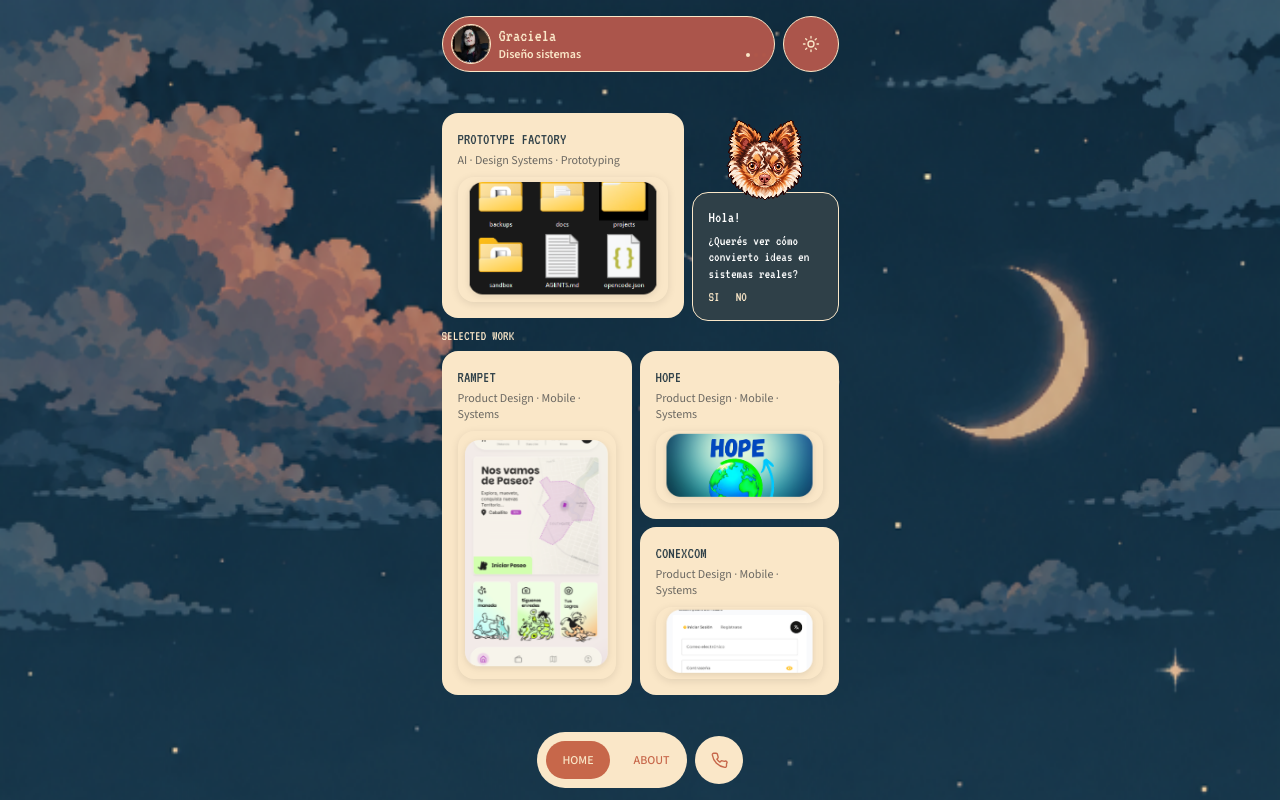
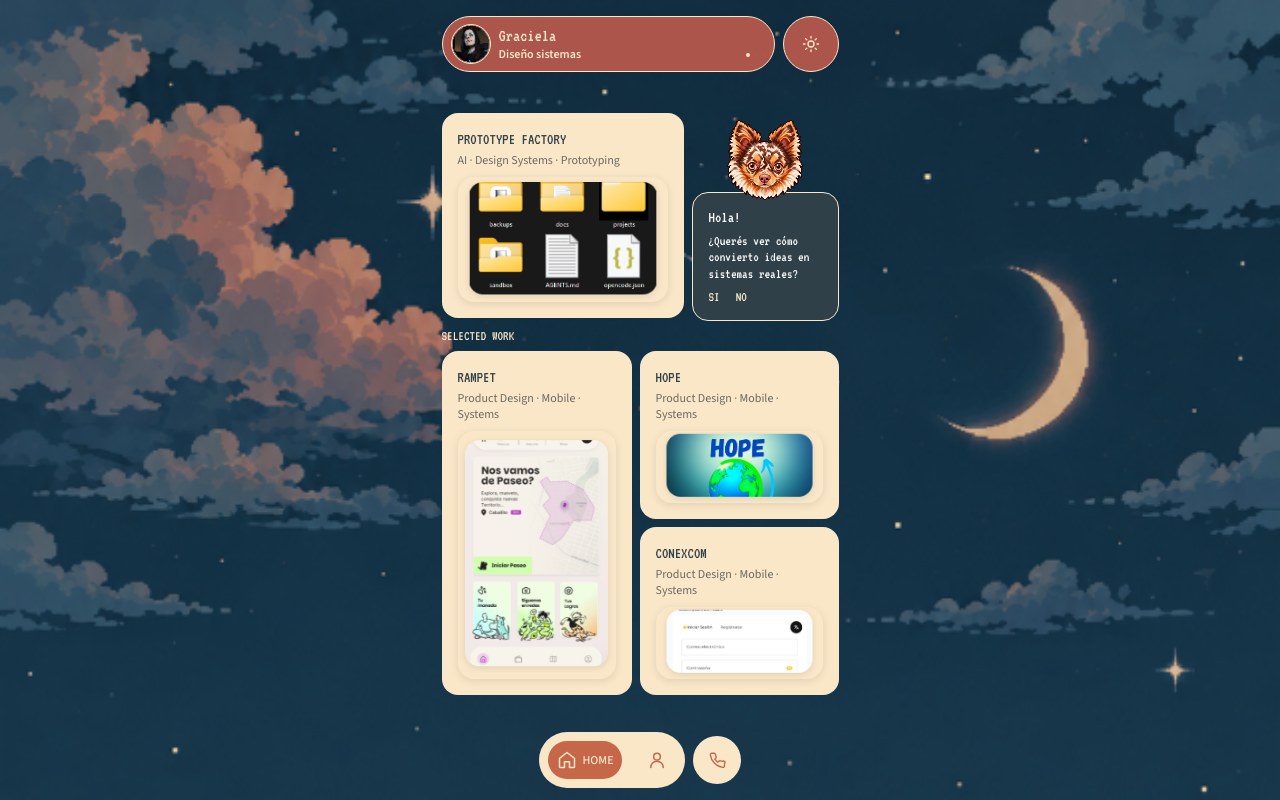
Before and after one commit to nooogt/portfolio, a React (Vite) app: page / in a window 1280 px wide. Built offline with nearby package versions, Linux system fonts and the light colour scheme.

Commit message:
feat: animate portfolio navigation

```diff
--- a/src/app/layouts/PortfolioLayout.tsx
+++ b/src/app/layouts/PortfolioLayout.tsx
@@ -1,16 +1,12 @@
 import { useRef } from 'react'
-import { Outlet, useLinkClickHandler, useLocation } from 'react-router-dom'
+import { Outlet } from 'react-router-dom'
 import { Footer, FooterContent } from '../../components/ui/Footer'
-import { NavigationBar } from '../../components/ui/NavigationBar'
-import { NavigationItem } from '../../components/ui/NavigationItem'
 import { PortfolioContactLauncher } from '../../components/portfolio/PortfolioContactLauncher'
+import { PortfolioNavigation } from '../../components/portfolio/PortfolioNavigation'
 import './PortfolioLayout.css'
 
 export function PortfolioLayout() {
   const backgroundRef = useRef<HTMLDivElement | null>(null)
-  const { pathname } = useLocation()
-  const onHomeClick = useLinkClickHandler<HTMLAnchorElement>('/')
-  const onAboutClick = useLinkClickHandler<HTMLAnchorElement>('/about')
 
   return (
     <div className="portfolio-layout" ref={backgroundRef}>
@@ -20,10 +16,7 @@ export function PortfolioLayout() {
       <div className="portfolio-layout__footer-slot">
         <Footer className="portfolio-layout__footer">
           <FooterContent className="portfolio-layout__footer-content">
-            <NavigationBar aria-label="Navegación principal">
-              <NavigationItem active={pathname === '/'} as="a" href="/" onClick={onHomeClick}>HOME</NavigationItem>
-              <NavigationItem active={pathname === '/about'} as="a" href="/about" onClick={onAboutClick}>ABOUT</NavigationItem>
-            </NavigationBar>
+            <PortfolioNavigation />
             <PortfolioContactLauncher />
           </FooterContent>
         </Footer>
--- /dev/null
+++ b/src/components/portfolio/PortfolioNavigation.css
@@ -0,0 +1,60 @@
+.portfolio-navigation__item {
+  position: relative;
+  display: inline-flex;
+  flex: 0 0 auto;
+  border-radius: var(--tab-item-radius);
+}
+
+.portfolio-navigation__pill {
+  position: absolute;
+  inset: 0;
+  border-radius: inherit;
+  background: var(--tab-item-active-bg);
+  pointer-events: none;
+}
+
+.portfolio-navigation__link.navigation-item {
+  position: relative;
+  z-index: 1;
+  min-inline-size: 38px;
+  justify-content: center;
+  background: transparent;
+}
+
+.portfolio-navigation__link.navigation-item--active {
+  padding-inline: var(--space-sm);
+}
+
+.portfolio-navigation__link.navigation-item--inactive {
+  gap: 0;
+}
+
+.portfolio-navigation__link .navigation-item__label {
+  position: relative;
+  display: inline-flex;
+  overflow: hidden;
+}
+
+.portfolio-navigation__link .navigation-item__label:empty {
+  display: none;
+}
+
+.portfolio-navigation__link .navigation-item__start svg {
+  display: block;
+  inline-size: 20px;
+  block-size: 20px;
+}
+
+.portfolio-navigation__label {
+  display: inline-block;
+}
+
+@media (hover: hover) {
+  .portfolio-navigation__item:has(.navigation-item--active:hover) .portfolio-navigation__pill {
+    background: var(--tab-item-active-hover-bg);
+  }
+}
+
+.portfolio-navigation__item:has(.navigation-item--active:active) .portfolio-navigation__pill {
+  background: var(--tab-item-active-pressed-bg);
+}
--- /dev/null
+++ b/src/components/portfolio/PortfolioNavigation.tsx
@@ -0,0 +1,88 @@
+import { AnimatePresence, LayoutGroup, motion, useReducedMotion } from 'motion/react'
+import { useLinkClickHandler, useLocation } from 'react-router-dom'
+import { NavigationBar } from '../ui/NavigationBar'
+import { NavigationItem } from '../ui/NavigationItem'
+import './PortfolioNavigation.css'
+
+function HomeIcon() {
+  return (
+    <svg fill="none" stroke="currentColor" strokeLinecap="round" strokeLinejoin="round" strokeWidth="1.8" viewBox="0 0 24 24">
+      <path d="m3 10 9-7 9 7v10a1 1 0 0 1-1 1h-5v-7H9v7H4a1 1 0 0 1-1-1z" />
+    </svg>
+  )
+}
+
+function AboutIcon() {
+  return (
+    <svg fill="none" stroke="currentColor" strokeLinecap="round" strokeLinejoin="round" strokeWidth="1.8" viewBox="0 0 24 24">
+      <circle cx="12" cy="8" r="4" />
+      <path d="M4.5 21a7.5 7.5 0 0 1 15 0" />
+    </svg>
+  )
+}
+
+interface PortfolioNavigationLinkProps {
+  active: boolean
+  href: '/' | '/about'
+  icon: React.ReactNode
+  label: 'HOME' | 'ABOUT'
+  reducedMotion: boolean
+}
+
+const spring = { type: 'spring' as const, stiffness: 300, damping: 32, mass: 0.8 }
+const labelTransition = { duration: 0.16, ease: 'easeOut' as const }
+const labelExitTransition = { duration: 0.09, ease: 'easeOut' as const }
+
+function PortfolioNavigationLink({ active, href, icon, label, reducedMotion }: PortfolioNavigationLinkProps) {
+  const onClick = useLinkClickHandler<HTMLAnchorElement>(href)
+
+  return (
+    <motion.div className="portfolio-navigation__item" layout={!reducedMotion} transition={spring}>
+      {active && (
+        <motion.span
+          aria-hidden="true"
+          className="portfolio-navigation__pill"
+          layoutId={reducedMotion ? undefined : 'active-pill'}
+          transition={spring}
+        />
+      )}
+      <NavigationItem
+        active={active}
+        aria-label={label === 'HOME' ? 'Home' : 'About'}
+        as="a"
+        className="portfolio-navigation__link"
+        href={href}
+        onClick={onClick}
+        startIcon={icon}
+      >
+        <AnimatePresence initial={false} mode="popLayout">
+          {active && (
+            <motion.span
+              className="portfolio-navigation__label"
+              initial={reducedMotion ? false : { opacity: 0, x: 4 }}
+              animate={{ opacity: 1, x: 0 }}
+              exit={reducedMotion ? { opacity: 0 } : { opacity: 0, x: -4, transition: labelExitTransition }}
+              transition={reducedMotion ? { duration: 0 } : labelTransition}
+            >
+              {label}
+            </motion.span>
+          )}
+        </AnimatePresence>
+      </NavigationItem>
+    </motion.div>
+  )
+}
+
+export function PortfolioNavigation() {
+  const { pathname } = useLocation()
+  const reducedMotion = useReducedMotion() ?? false
+
+  return (
+    <LayoutGroup id="portfolio-navigation">
+      <NavigationBar aria-label="Navegación principal" className="portfolio-navigation">
+        <PortfolioNavigationLink active={pathname === '/'} href="/" icon={<HomeIcon />} label="HOME" reducedMotion={reducedMotion} />
+        <PortfolioNavigationLink active={pathname === '/about'} href="/about" icon={<AboutIcon />} label="ABOUT" reducedMotion={reducedMotion} />
+      </NavigationBar>
+    </LayoutGroup>
+  )
+}
```
